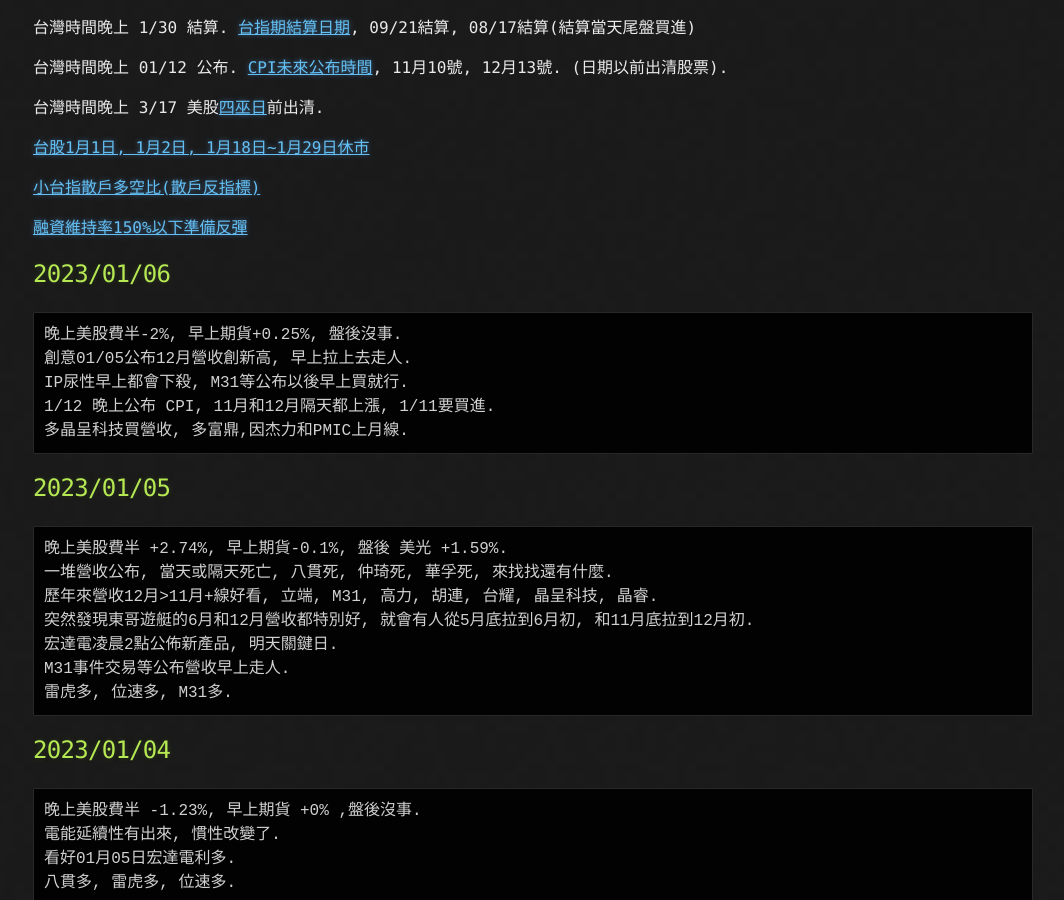
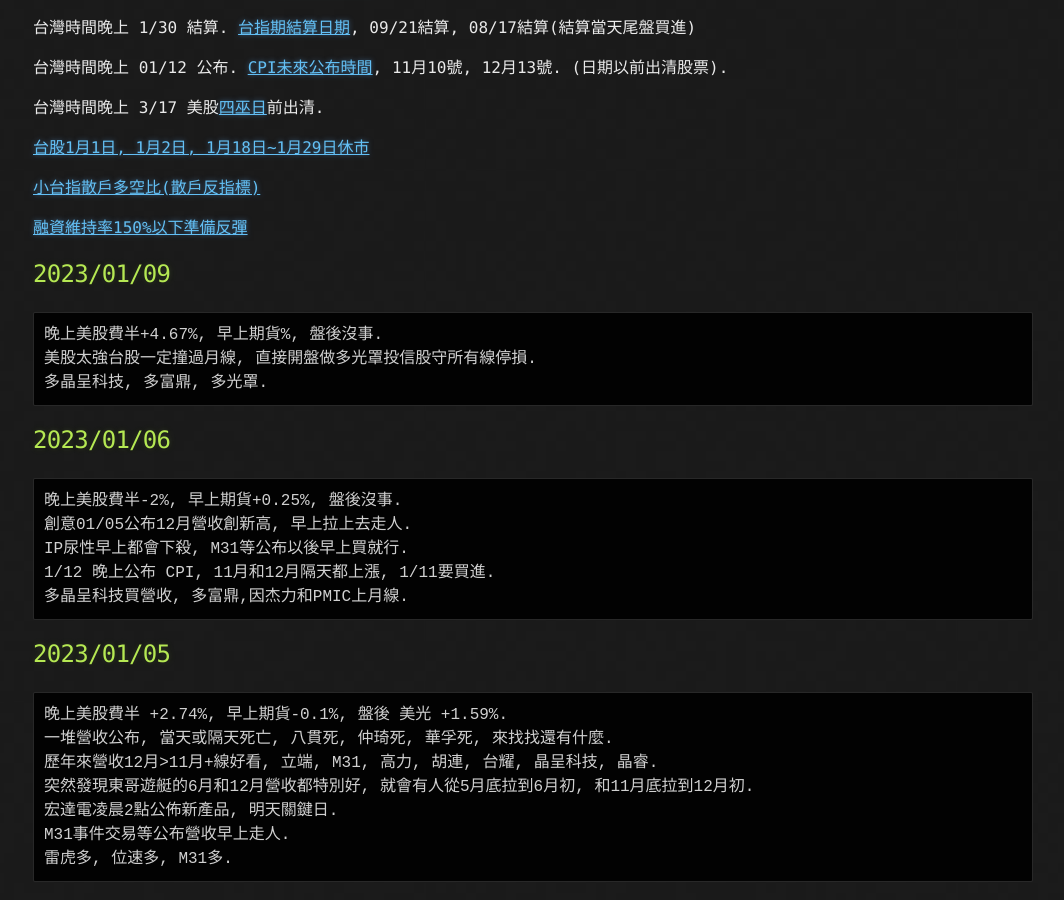
Before and after one commit to lepg5487/Stock_God, a Jekyll site: the page built from index.md, in a window 1280 px wide and 900 px high, scrolled down 362 px. Shown: the whole window, without its empty margins (107-1171 px from the left). Built offline with Jekyll 4.4.1, drawn with Linux system fonts in a browser that asks for light colours; our own code applies the rules of GitHub Pages for plain Markdown files.

Commit message:
Update index.md

````diff
--- a/index.md
+++ b/index.md
@@ -19,6 +19,13 @@
 [小台指散戶多空比(散戶反指標)](https://www.macromicro.me/charts/20069/tw-mtx-long-to-short-ratio-of-individual-player)
 
 [融資維持率150%以下準備反彈](https://www.cmoney.tw/finance/f00012.aspx)
+
+## 2023/01/09
+```
+晚上美股費半+4.67%, 早上期貨%, 盤後沒事.
+美股太強台股一定撞過月線, 直接開盤做多光罩投信股守所有線停損.
+多晶呈科技, 多富鼎, 多光罩.
+```
 
 ## 2023/01/06
 ```
````
